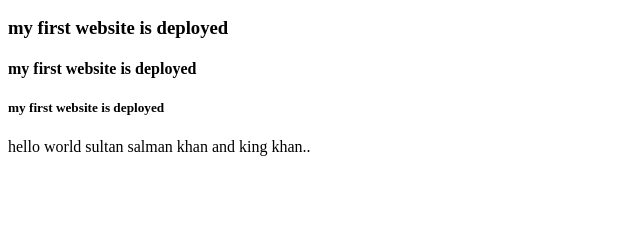
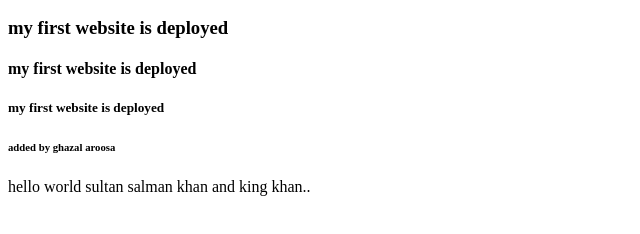
Before and after one commit to salman898/bootcamp2020, a plain HTML site: page index.html in a window 1280 px wide. Shown: the part 110-344 px from the top of the page, without its empty margins (0-640 px from the left). Drawn offline with Linux system fonts and the light colour scheme.

Commit message:
updated index.html
updated by ghazal

```diff
--- a/index.html
+++ b/index.html
@@ -11,6 +11,7 @@
     <h3>my first website is deployed</h3>
     <h4>my first website is deployed</h4>
     <h5>my first website is deployed</h5>
+    <h6>added by ghazal aroosa</h6>
     hello world sultan salman khan and king khan..
 </body>
 </html>
```
